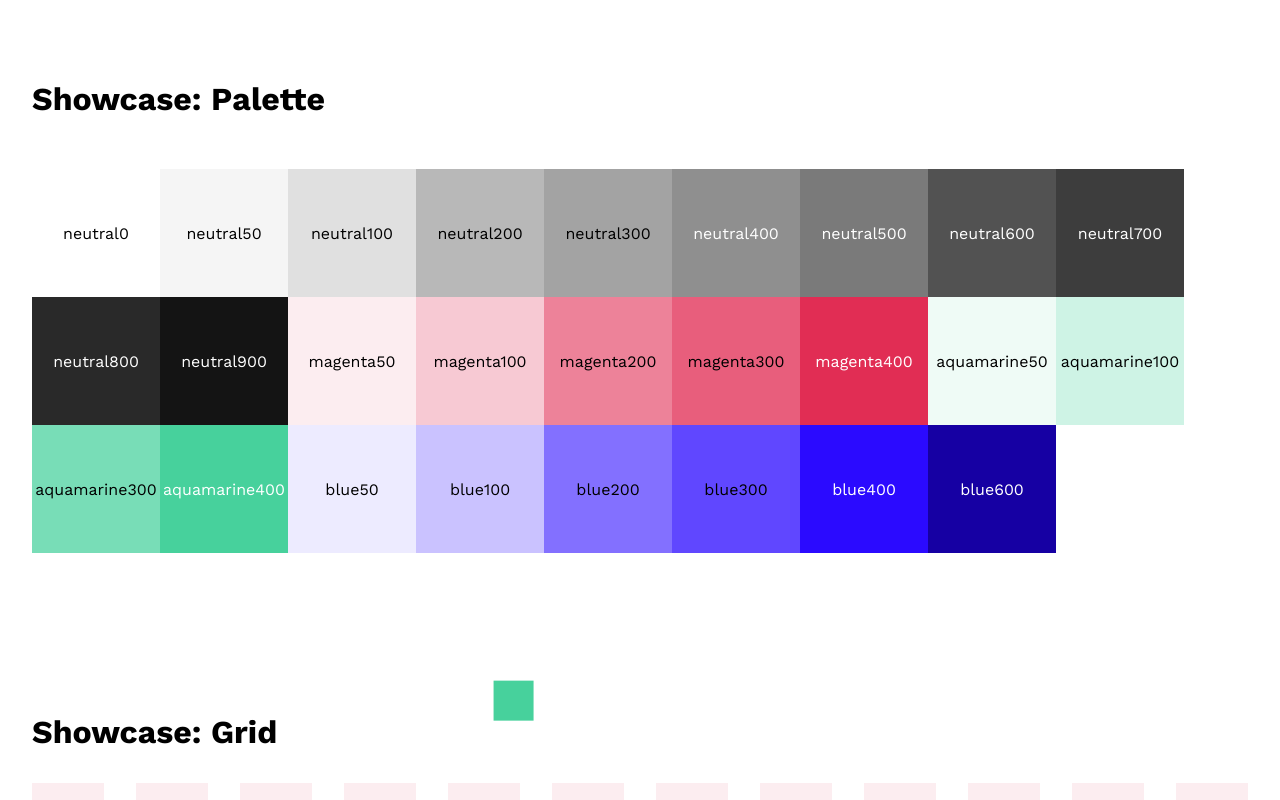
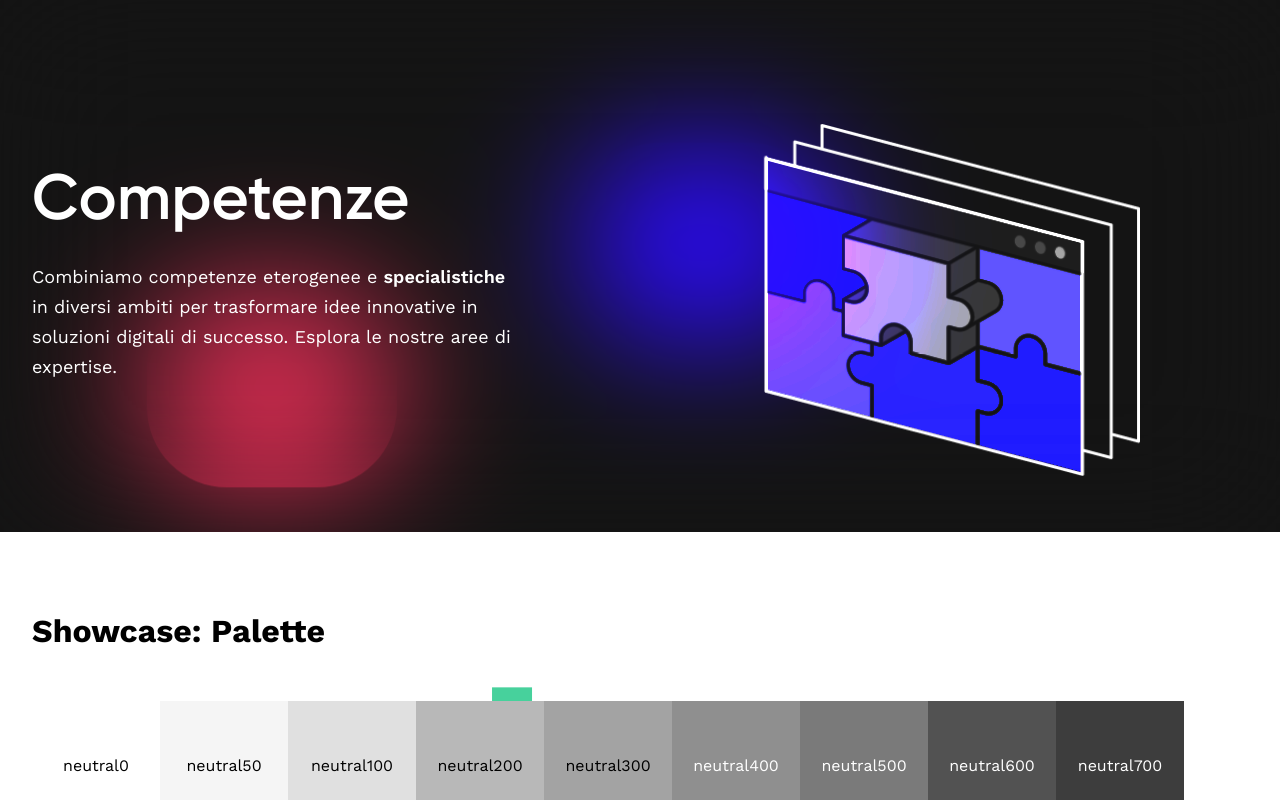
Before and after one commit to Giulio-source/ns-hinto, a React (Vite) app: page / in a window 1280 px wide. Shown: the top 800 px of the page. Built offline with nearby package versions, Linux system fonts and the light colour scheme.

Commit message:
hero skeleton structure

```diff
--- a/src/App.tsx
+++ b/src/App.tsx
@@ -1,24 +1,32 @@
+import { Pixels } from "./commons/Pixels";
+import { Section } from "./commons/Section";
 import { GlobalStyle } from "./commons/Theme";
+import { Hero } from "./components/Hero/Hero";
 import { ShowcaseButtons } from "./showcase/Buttons";
 import { ShowcaseGrid } from "./showcase/Grid";
 import { ShowcaseIcons } from "./showcase/Icons";
 import { ShowcaseLogos } from "./showcase/Logos";
 import { ShowcasePalette } from "./showcase/Palette";
 import { ShowcaseTypography } from "./showcase/Typography";
-import { Pixels } from "./commons/Pixels";
 
 function App() {
   return (
     <>
       <GlobalStyle />
-
+      <Section theme="dark">
+        <Hero
+          title="Competenze"
+          body={`Combiniamo competenze eterogenee e <strong>specialistiche</strong> in diversi ambiti per trasformare idee innovative in soluzioni digitali di successo. Esplora le nostre aree di expertise.`}
+          imgUrl={'/images/competenze-normal.png'}
+          imgDodgeUrl={'/images/competenze-dodge.png'}
+       />
+      </Section>
       <ShowcasePalette />
       <ShowcaseGrid />
       <ShowcaseIcons />
       <ShowcaseLogos />
       <ShowcaseTypography />
       <ShowcaseButtons />
-
       <Pixels />
     </>
   );
--- a/src/commons/Section.tsx
+++ b/src/commons/Section.tsx
@@ -58,7 +58,7 @@ const StyledSectionContent = styled.div<Pick<SectionProps, "defaultPadding">>`
 export const Section = ({
   theme = "light",
   children,
-  defaultPadding = true,
+  defaultPadding = false,
 }: SectionProps) => {
   return (
     <StyledSection theme={theme}>
--- a/src/commons/Theme.ts
+++ b/src/commons/Theme.ts
@@ -193,6 +193,11 @@ export const Body = styled.div<{
   font-weight: ${({ weight = 400 }) => weight};
   text-decoration: ${({ underline }) => (underline ? "underline" : "none")};
 
+  strong,
+  b {
+    font-weight: 600;
+  }
+
   ${({ size }) => {
     if (size === "l") {
       return css`
@@ -256,6 +261,11 @@ export const Label = styled.div<{
   text-transform: ${({ uppercase }) => (uppercase ? "uppercase" : "none")};
   text-decoration: ${({ underline }) => (underline ? "underline" : "none")};
 
+  strong,
+  b {
+    font-weight: 600;
+  }
+
   ${({ size }) => {
     if (size === "xl" || size === "l") {
       return css`
--- /dev/null
+++ b/src/components/Hero/Hero.style.tsx
@@ -0,0 +1,34 @@
+import styled from "styled-components";
+
+export const StyledHero = styled.div`
+  padding-top: 100px; // Space for header
+  padding-bottom: 32px;
+`;
+
+export const StyledHeroLeft = styled.div`
+  grid-column: 1 / span 5;
+  margin-top: 64px;
+
+  display: flex;
+  flex-direction: column;
+  gap: 24px;
+`;
+
+export const StyledHeroRight = styled.div`
+  grid-column: 7 / span 6;
+  position: relative;
+  height: 400px;
+
+  img {
+    padding: 24px;
+    width: 100%;
+    height: 100%;
+    object-fit: contain;
+    position: absolute;
+  }
+`;
+
+export const StyledImageDodge = styled.img`
+  mix-blend-mode: color-dodge;
+  transform: translate3d(0, 0, 0);
+`;
--- /dev/null
+++ b/src/components/Hero/Hero.tsx
@@ -0,0 +1,20 @@
+import { Body, Grid, Heading } from "../../commons/Theme";
+import { StyledHero, StyledHeroLeft, StyledHeroRight, StyledImageDodge } from "./Hero.style";
+import { HeroProps } from "./Hero.types";
+
+export const Hero = ({ title, body, imgUrl, imgDodgeUrl }: HeroProps) => {
+  return (
+    <StyledHero>
+      <Grid>
+        <StyledHeroLeft>
+          {title && <Heading size="m">{title}</Heading>}
+          {body && <Body size="m" dangerouslySetInnerHTML={{ __html: body }} />}
+        </StyledHeroLeft>
+        <StyledHeroRight>
+          {imgUrl && <img src={imgUrl} alt="Hero iamge" />}
+          {imgDodgeUrl && <StyledImageDodge src={imgDodgeUrl} alt="Hero iamge" />}
+        </StyledHeroRight>
+      </Grid>
+    </StyledHero>
+  );
+};
--- /dev/null
+++ b/src/components/Hero/Hero.types.ts
@@ -0,0 +1,6 @@
+export type HeroProps = {
+  title?: string;
+  body?: string;
+  imgUrl?: string;
+  imgDodgeUrl?: string;
+};
--- a/src/showcase/Buttons.tsx
+++ b/src/showcase/Buttons.tsx
@@ -6,7 +6,7 @@ import { ArrowRight } from "../components/Icons/ArrowRight";
 export const ShowcaseButtons = () => {
   return (
     <>
-      <Section>
+      <Section defaultPadding>
         <h1>Showcase: Buttons Light</h1>
         <h2>Primary buttons</h2>
         <br />
@@ -321,7 +321,7 @@ export const ShowcaseButtons = () => {
           />
         </Flex>
       </Section>
-      <Section theme="dark">
+      <Section theme="dark" defaultPadding>
         <h1>Showcase: Buttons Dark</h1>
         <h2 style={{ color: "white" }}>Primary buttons</h2>
         <br />
--- a/src/showcase/Grid.tsx
+++ b/src/showcase/Grid.tsx
@@ -1,15 +1,16 @@
 import styled from "styled-components";
-import { Colors, Grid } from "../commons/Theme";
 import { Section } from "../commons/Section";
+import { Grid } from "../commons/Theme";
 
 const GridColumn = styled.div`
-  background: ${Colors.magenta50};
+  background: hsla(348, 71%, 96%, 0.6);
+  backdrop-filter: blur(16px);
   height: 400px;
 `;
 
 export const ShowcaseGrid = () => {
   return (
-    <Section>
+    <Section defaultPadding>
       <h1>Showcase: Grid</h1>
       <Grid>
         {Array.from({ length: 12 }).map(() => (
--- a/src/showcase/Icons.tsx
+++ b/src/showcase/Icons.tsx
@@ -30,7 +30,7 @@ import { ZoomOut } from "../components/Icons/ZoomOut";
 
 export const ShowcaseIcons = () => {
   return (
-    <Section>
+    <Section defaultPadding>
       <h1>Showcase: Icons</h1>
       <Grid style={{ rowGap: "24px" }}>
         <Icon Icon={ArrowRight} />
--- a/src/showcase/Logos.tsx
+++ b/src/showcase/Logos.tsx
@@ -7,14 +7,14 @@ import { MonogramLogo } from "../components/Icons/MonogramLogo";
 export const ShowcaseLogos = () => {
   return (
     <>
-      <Section>
+      <Section defaultPadding>
         <h1>Showcase: Logos</h1>
         <Flex gap={40}>
           <Icon Icon={MainLogo} width="500px" />
           <Icon Icon={MonogramLogo} width="50px" />
         </Flex>
       </Section>
-      <Section theme="dark">
+      <Section theme="dark" defaultPadding>
         <h1>Showcase: Logos Dark</h1>
         <Flex gap={40}>
           <Icon Icon={MainLogo} width="500px" fill="white" />
--- a/src/showcase/Palette.tsx
+++ b/src/showcase/Palette.tsx
@@ -3,7 +3,7 @@ import { Colors } from "../commons/Theme";
 
 export const ShowcasePalette = () => {
   return (
-    <Section>
+    <Section defaultPadding>
       <h1>Showcase: Palette</h1>
       <br />
       <div
--- a/src/showcase/Typography.tsx
+++ b/src/showcase/Typography.tsx
@@ -3,7 +3,7 @@ import { Body, Flex, Heading, Label } from "../commons/Theme";
 
 export const ShowcaseTypography = () => {
   return (
-    <Section>
+    <Section defaultPadding>
       <h1>Showcase: Typography</h1>
       <Flex gap={24} direction="column">
         <Flex>
```
Also changed, not shown: public/images/competenze-dodge.png (added), public/images/competenze-normal.png (added).
